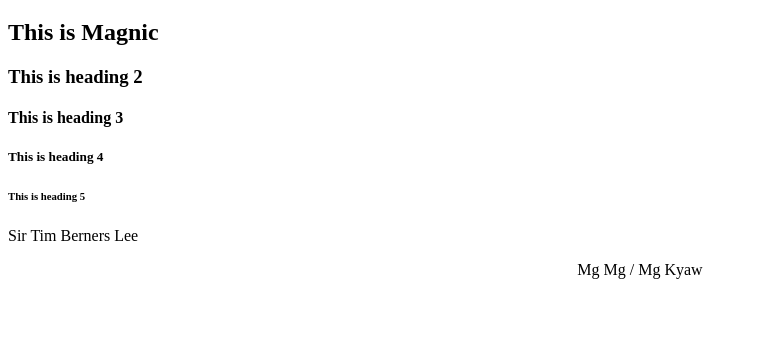
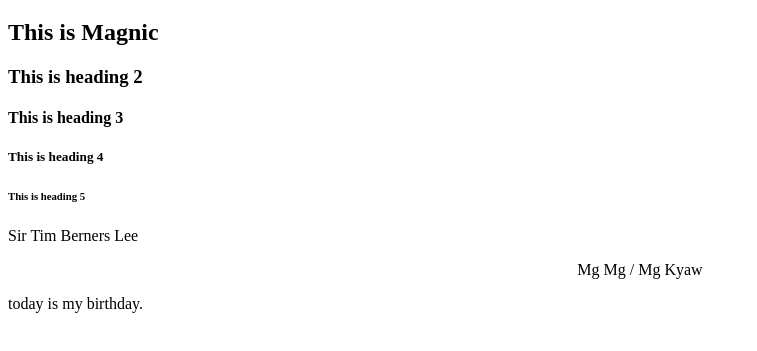
Before and after one commit to yanaingsoe94-hub/re, a plain HTML site: page index.html in a window 1280 px wide. Shown: the part 407-758 px from the top of the page, without its empty margins (0-757 px from the left). Drawn offline with Linux system fonts and the light colour scheme.

Commit message:
Update index.html

```diff
--- a/index.html
+++ b/index.html
@@ -18,4 +18,5 @@
   <p align = "center"Today is World Teachers Day"
 <i>Mg Mg / Mg Kyaw</i>
 </body>
+    <p>today is my birthday.</p>
 </html>
```
